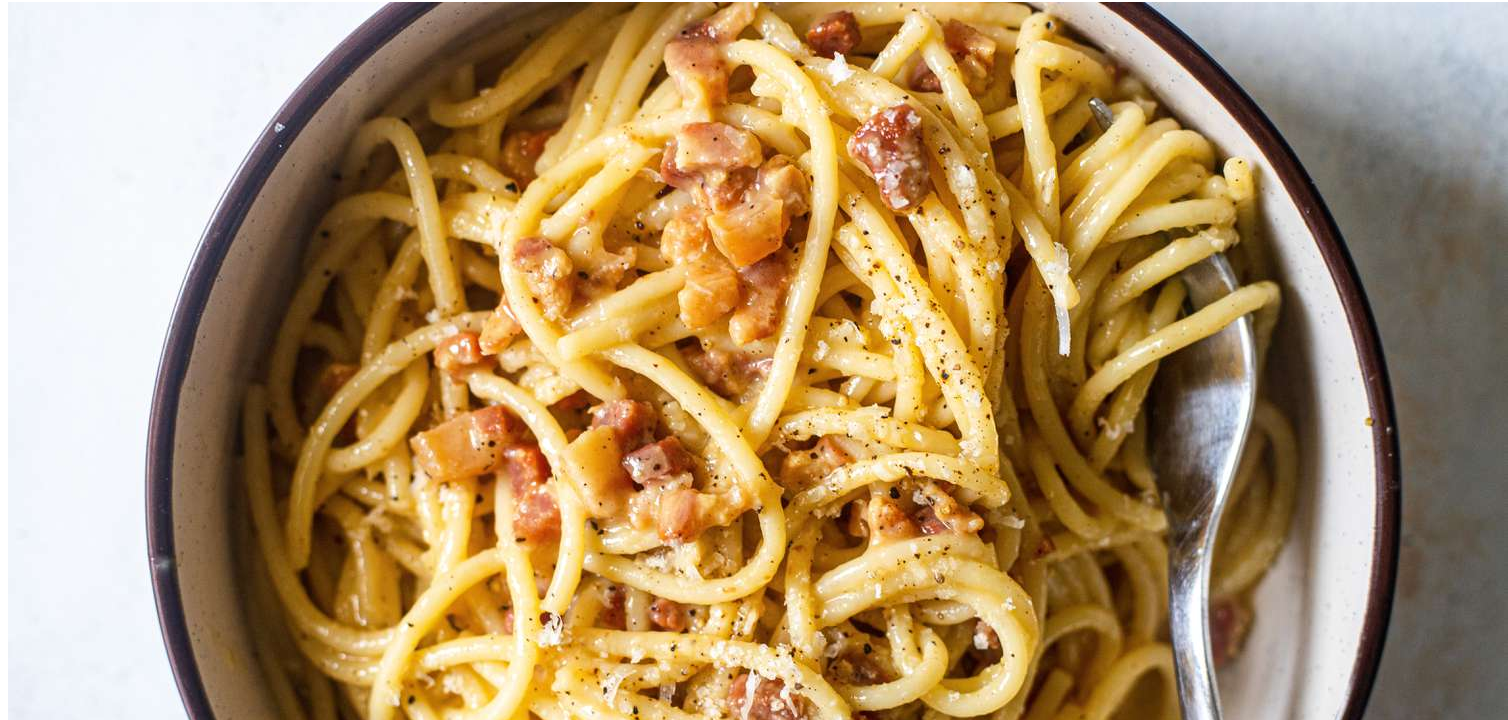
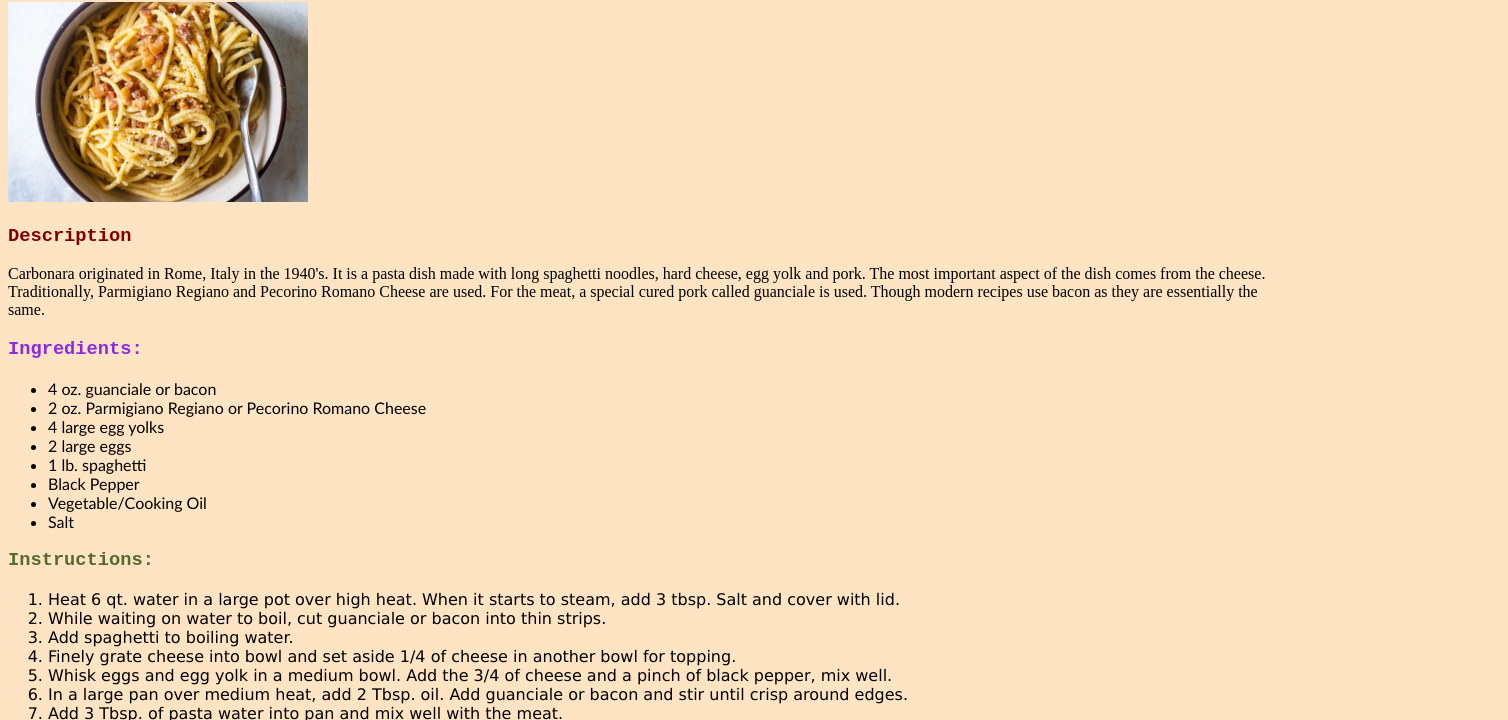
Before and after one commit to joshuazhou744/odin-recipes, a plain HTML site: page recipes/carbonara.html in a window 1280 px wide. Shown: the part 78-798 px from the top of the page, 1508 px wide, since content can reach past the window. Drawn offline with Linux system fonts and the light colour scheme.

Commit message:
Add style and CSS to the website

```diff
--- a/recipes/carbonara.html
+++ b/recipes/carbonara.html
@@ -5,11 +5,12 @@
     <meta http-equiv="X-UA-Compatible" content="IE=edge">
     <meta name="viewport" content="width=device-width, initial-scale=1.0">
     <title>Carbonara Recipe</title>
+    <link rel="stylesheet" href="style.css">
 </head>
 <body>
     <h1>Carbonara</h1>
     <img src="../images/carbonara.jpg">
-    <h3>Description</h3>
+    <h3 class="description">Description</h3>
     <p>
         Carbonara originated in Rome, Italy in the 1940's.
         It is a pasta dish made with long spaghetti noodles, hard cheese, egg yolk and pork.
@@ -18,7 +19,7 @@
         For the meat, a special cured pork called guanciale is used.
         Though modern recipes use bacon as they are essentially the same.
     </p>
-    <h3>Ingredients: </h3>
+    <h3 class="ingredients">Ingredients: </h3>
     <ul>
         <li>4 oz. guanciale or bacon</li>
         <li>2 oz. Parmigiano Regiano or Pecorino Romano Cheese</li>
@@ -29,7 +30,7 @@
         <li>Vegetable/Cooking Oil</li>
         <li>Salt</li>
     </ul>
-    <h3>Instructions:</h3>
+    <h3 class="instructions">Instructions:</h3>
     <ol>
         <li>Heat 6 qt. water in a large pot over high heat. When it starts to steam, add 3 tbsp. Salt and cover with lid.</li>
         <li>While waiting on water to boil, cut guanciale or bacon into thin strips.</li>
--- /dev/null
+++ b/recipes/style.css
@@ -0,0 +1,33 @@
+img {
+    height: auto;
+    width: 300px;
+}
+
+body {
+    background-color:bisque;
+}
+
+h3 {
+    font-family: 'Courier New', Courier, monospace;
+}
+
+.description {
+    color: maroon;
+}
+
+.ingredients {
+    color: blueviolet;
+}
+
+.instructions {
+    color: darkolivegreen;
+}
+
+ol {
+    font-family:'Lucida Sans', 'Lucida Sans Regular', 'Lucida Grande', 'Lucida Sans Unicode', Geneva, Verdana, sans-serif;
+}
+
+
+ul {
+    font-family:'Trebuchet MS', 'Lucida Sans Unicode', 'Lucida Grande', 'Lucida Sans', Arial, sans-serif;
+}
```
Also changed, not shown: recipes/cookies.html (+4 -3 lines), recipes/index.html (deleted, +0 -12 lines).
